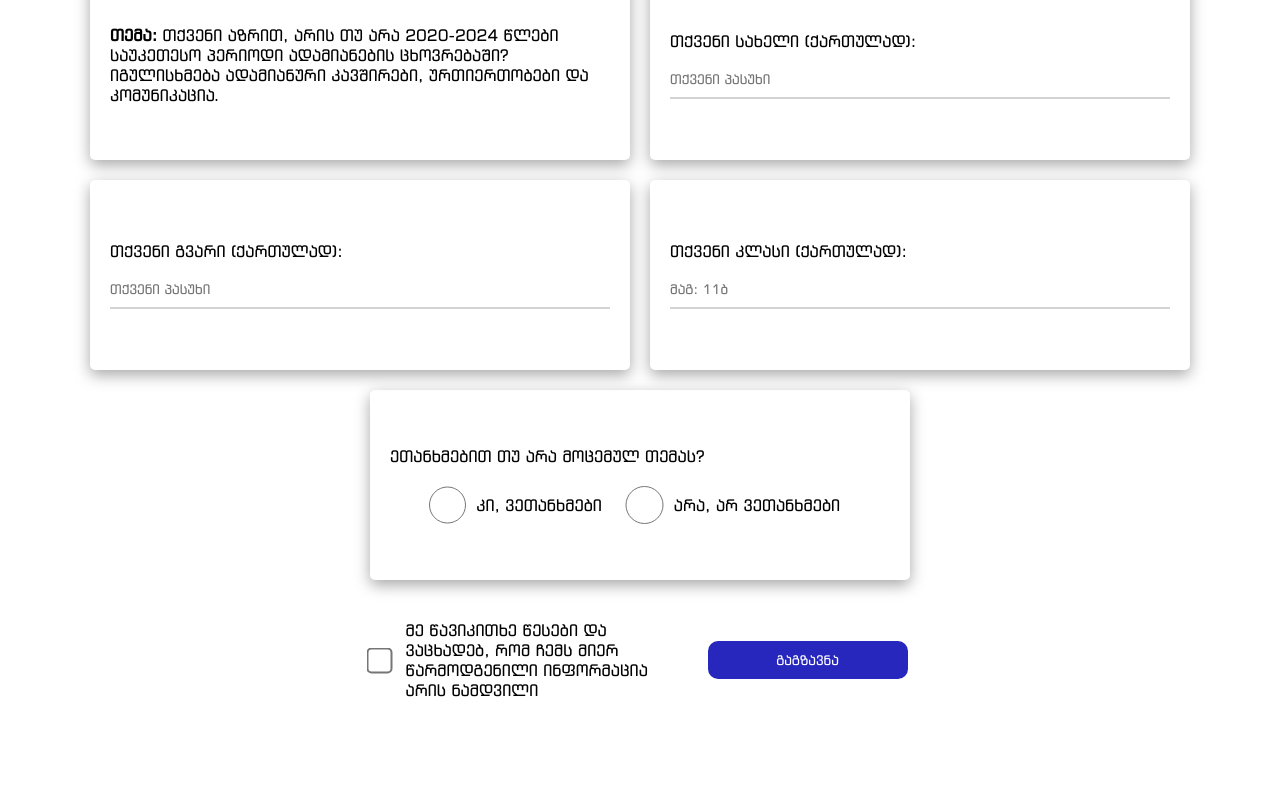
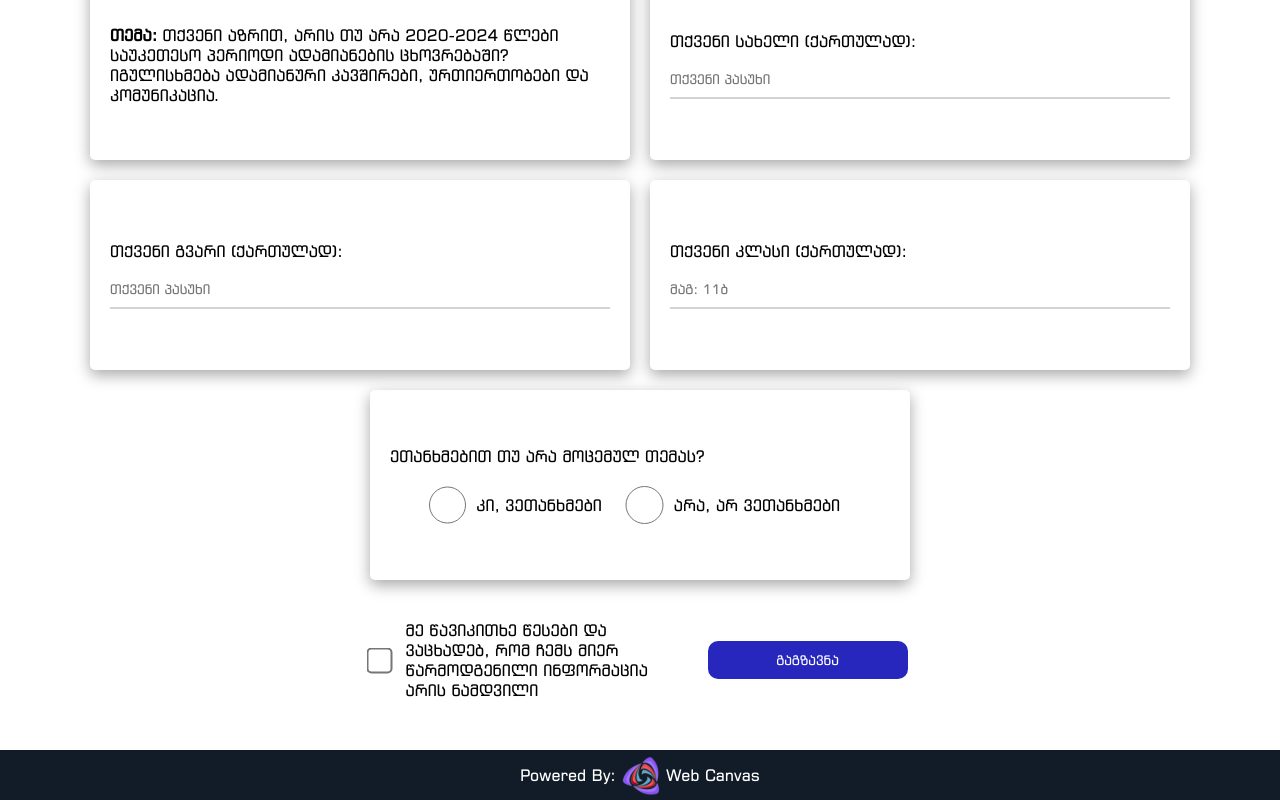
Before and after one commit to GiorgiGochitidze/CivicProject, a React (Vite) app: page / in a window 1280 px wide. Shown: the part 160-960 px from the top of the page. Before the commit the page ends 910 px from the top, so only its background shows below. Built offline with nearby package versions, Linux system fonts and the light colour scheme.

Commit message:
added footer part

```diff
--- a/src/App.jsx
+++ b/src/App.jsx
@@ -1,4 +1,5 @@
 import './App.css'
+import Footer from './Components/Footer'
 import Home from './Home'
 import { BrowserRouter as Router, Routes, Route } from 'react-router-dom'
 
@@ -9,6 +10,7 @@ function App() {
     <Routes>
       <Route path='/' element={<Home />} />
     </Routes>
+    <Footer />
    </Router>
   )
 }
--- /dev/null
+++ b/src/CSS/Footer.css
@@ -0,0 +1,15 @@
+footer{
+    width: 100%;
+    height: 50px;
+    background-color: #111c28;
+    display: flex;
+    justify-content: center;
+    align-items: center;
+    color: white;
+}
+
+footer p{
+    display: flex;
+    justify-content: center;
+    align-items: center;
+}
--- /dev/null
+++ b/src/Components/Footer.jsx
@@ -0,0 +1,21 @@
+import "../CSS/Footer.css";
+import logoImage from "../assets/logo.png";
+import { motion } from "framer-motion";
+
+const Footer = () => {
+  return (
+    <motion.footer initial={{opacity: 0, y: 500}} animate={{opacity: 1, y: 0}} transition={{delay: 0.9}}>
+      <p>
+        Powered By:{" "}
+        <img
+          style={{ width: "50px" }}
+          src={logoImage}
+          alt="Web Canvas logo image"
+        />{" "}
+        <a style={{color: 'white', textDecoration: "none"}} href="https://webcanvasgeo.netlify.app/" target="_blank">Web Canvas</a>
+      </p>
+    </motion.footer>
+  );
+};
+
+export default Footer;
```
Also changed, not shown: src/assets/logo.png (added).
